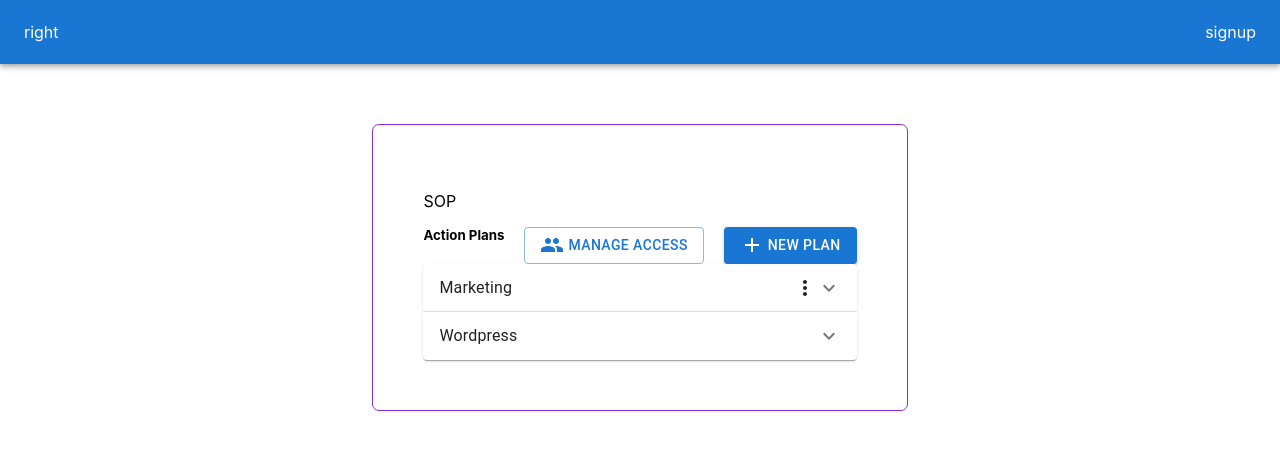
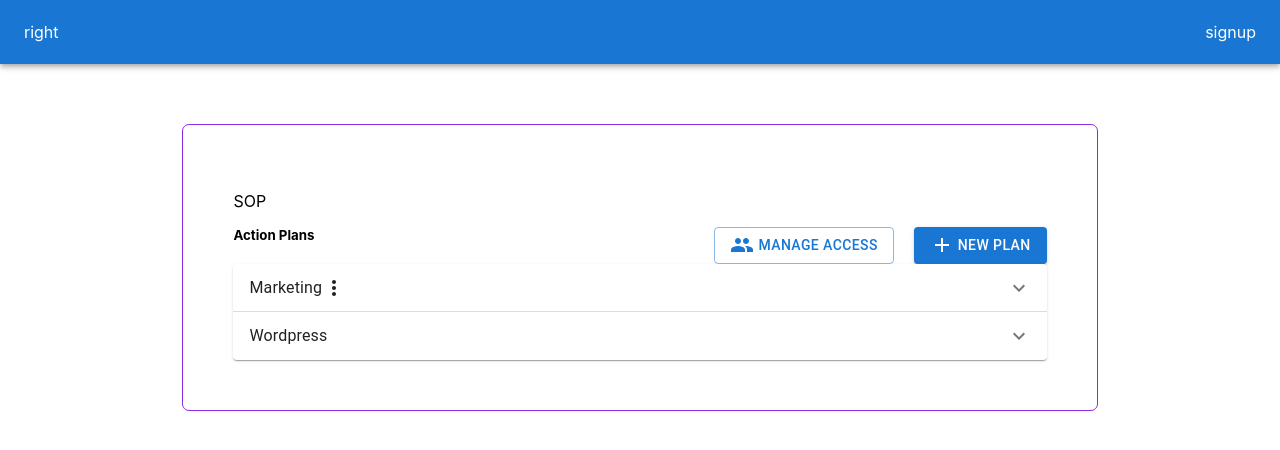
Before and after one commit to Lucky-Yadav/flame-cloud, a React (Create React App) app: page / in a window 1280 px wide. Shown: the top 450 px of the page. Built offline with nearby package versions, Linux system fonts and the light colour scheme.

Commit message:
Update App.css

```diff
--- a/src/App.css
+++ b/src/App.css
@@ -24,12 +24,12 @@ h5 {
 }
 .jss2 {
   display: flex;
-  width: max-content;
+  /* width: max-content; */
   justify-content: space-between;
 }
 .tab {
   display: flex;
-  gap: 20px;
+  gap: 400px;
   justify-content: space-between;
 
 }
@@ -42,5 +42,5 @@ h5 {
 }
 .verticon {
   align-self: flex-end;
-  margin-left: 290%;
+  margin-right: 0%;
 }
```
